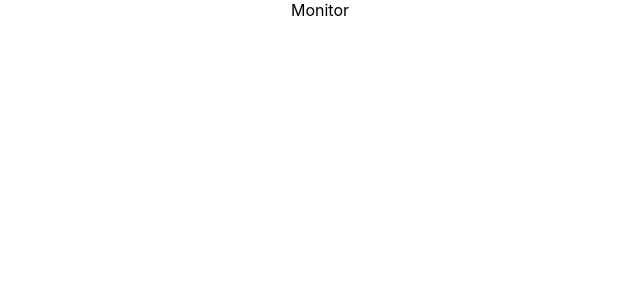
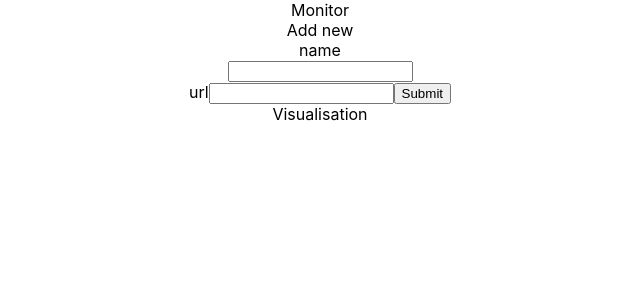
Before and after one commit to trusohamn/datedDog, a React (Create React App) app in the folder client/: page / in a window 1280 px wide. Shown: the top 300 px of the page, without its empty margins (320-960 px from the left). Built offline with nearby package versions, Linux system fonts and the light colour scheme; no server answers.

Commit message:
added post get on client

```diff
--- a/client/src/App.tsx
+++ b/client/src/App.tsx
@@ -1,8 +1,54 @@
-import React from 'react';
+import React, { useEffect, useState } from 'react';
 import './App.css';
+import Graph from './components/Graph';
+import { Service } from './types';
 
+const server = 'http://localhost:8080/services';
 function App() {
-  return <div className='App'>Monitor</div>;
+  const [services, setServices] = useState<Service[]>([]);
+  const [newName, setNewName] = useState('');
+  const [newUrl, setNewUrl] = useState('');
+
+  useEffect(() => {
+    fetch(server)
+      .then((response) => response.json())
+      .then((data) => console.log(data));
+  }, []);
+
+  const handleAddNewService = (e: React.FormEvent) => {
+    e.preventDefault();
+    fetch(server, {
+      method: 'POST',
+      mode: 'cors',
+      body: JSON.stringify({ name: newName, url: newUrl }),
+      headers: {
+        'Content-Type': 'application/json',
+      },
+    });
+  };
+
+  return (
+    <div className='App'>
+      Monitor
+      <section>
+        Add new <br />
+        name
+        <form onSubmit={handleAddNewService}>
+          <input value={newName} onChange={(e) => setNewName(e.target.value)} />
+          <br />
+          url
+          <input value={newUrl} onChange={(e) => setNewUrl(e.target.value)} />
+          <input type='submit' />
+        </form>
+      </section>
+      <section>
+        Visualisation
+        {services.forEach((service) => (
+          <Graph service={service} />
+        ))}
+      </section>
+    </div>
+  );
 }
 
 export default App;
--- /dev/null
+++ b/client/src/components/Graph.tsx
@@ -0,0 +1,7 @@
+import { Service } from '../types';
+
+function Graph({ service }: { service: Service }) {
+  return <div>Graph</div>;
+}
+
+export default Graph;
--- /dev/null
+++ b/client/src/types.ts
@@ -0,0 +1 @@
+export type Service = { name: string; url: string };
```
